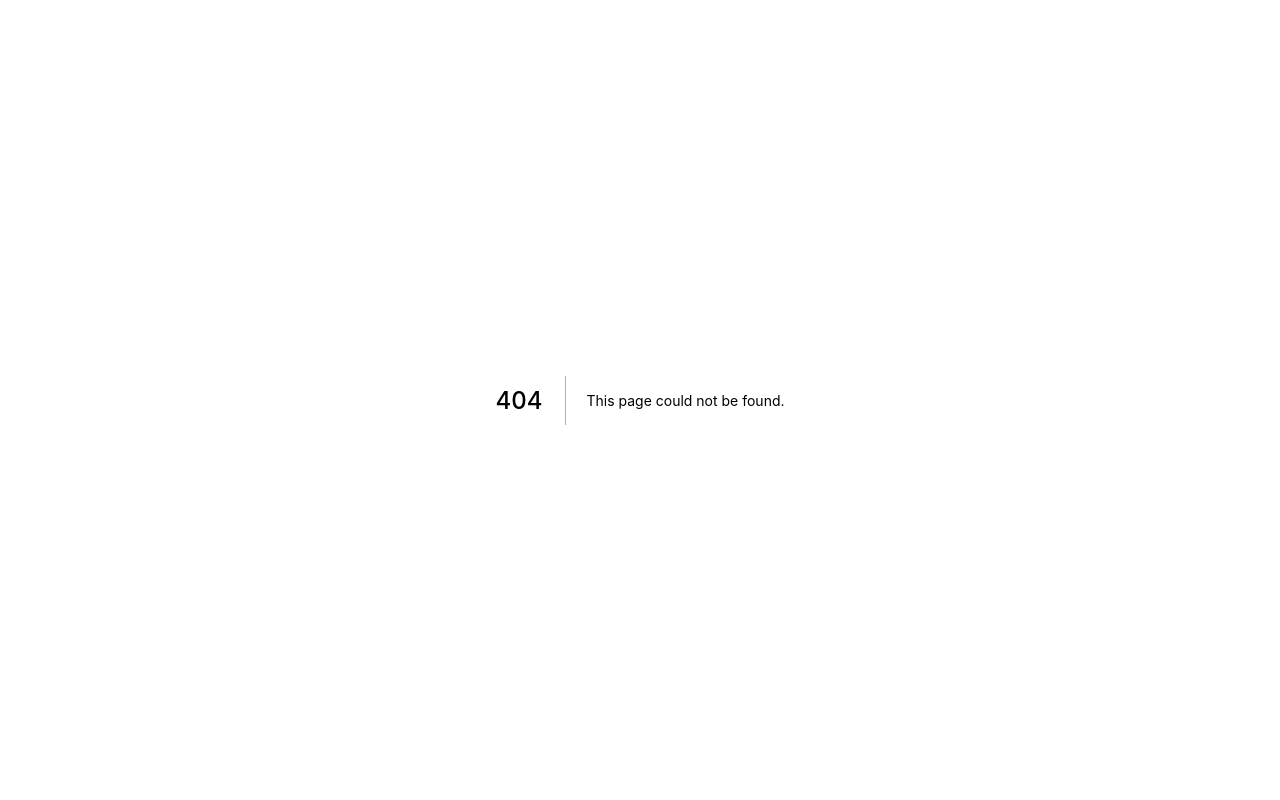
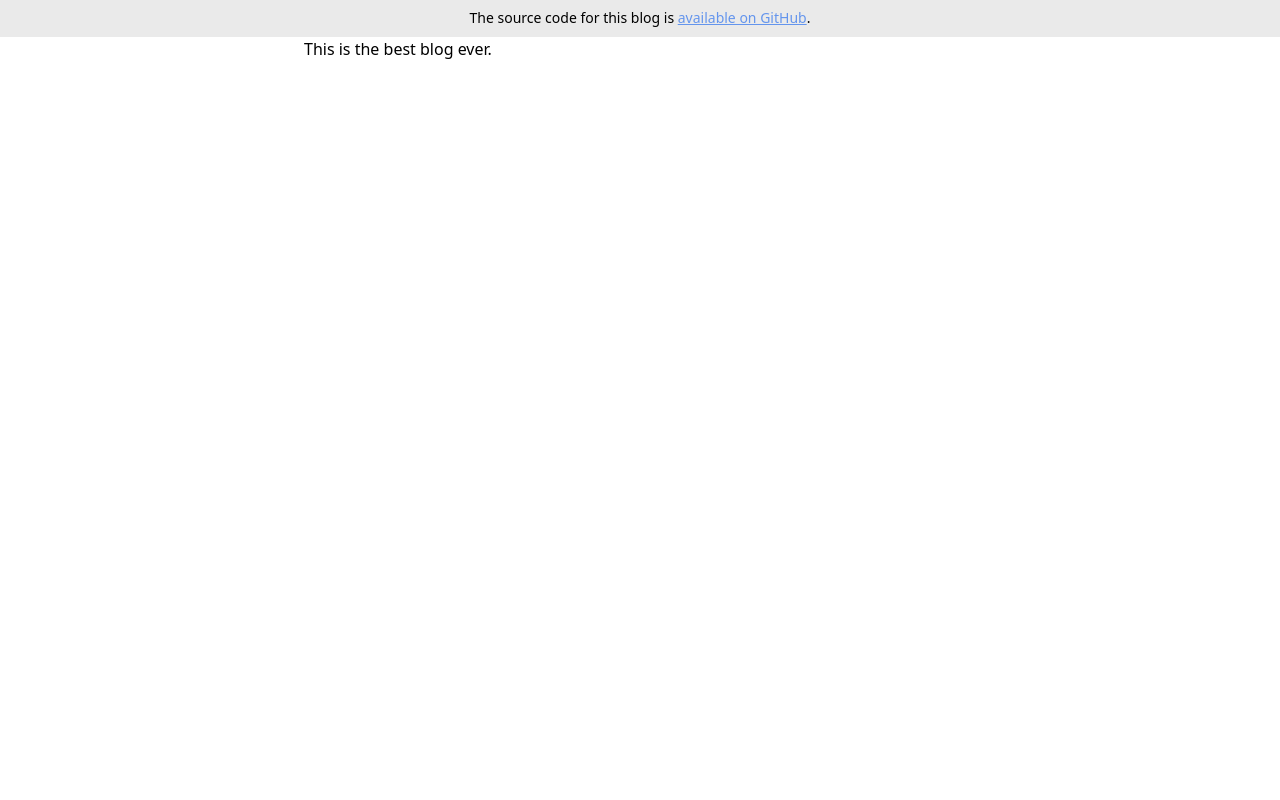
Before and after one commit to Ali-Ismail-1/nextjs-blog, a Next.js app: page /about in a window 1280 px wide. Before the commit this address had no page. Shown: the top 800 px of the page. Built offline with nearby package versions, Linux system fonts and the light colour scheme.

Commit message:
Fleshing out React-Beginner Article

```diff
--- /dev/null
+++ b/pages/about.js
@@ -0,0 +1,30 @@
+import Layout from '../components/layout'
+import Container from '../components/container'
+import Head from 'next/head'
+import { CMS_NAME } from '../lib/constants'
+
+
+export default function About(){
+    return (
+        <Layout>
+            <Container>
+                <div className="max-w-2xl mx-auto">
+                <div>
+                  <div className='align-center'>
+                    This is the best blog ever.
+                  </div>
+                  </div>
+
+                </div>
+                <article className="mb-32">
+              <Head>
+                <title>
+                  About | Next.js Blog Example with {CMS_NAME}
+                </title>
+              </Head>
+            </article>
+            </Container>
+        </Layout>
+
+    )
+};
```
Also changed, not shown: _posts/react-beginner.md (+4 -3 lines).
